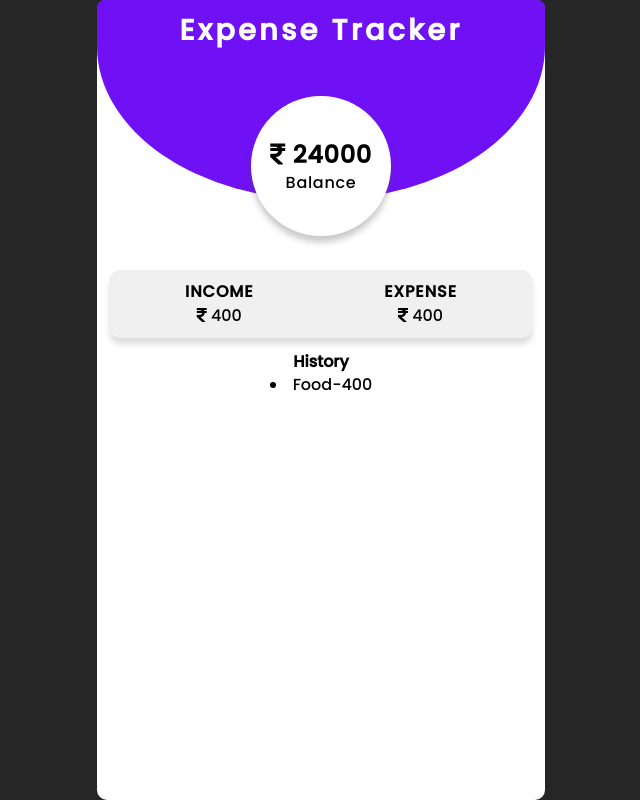
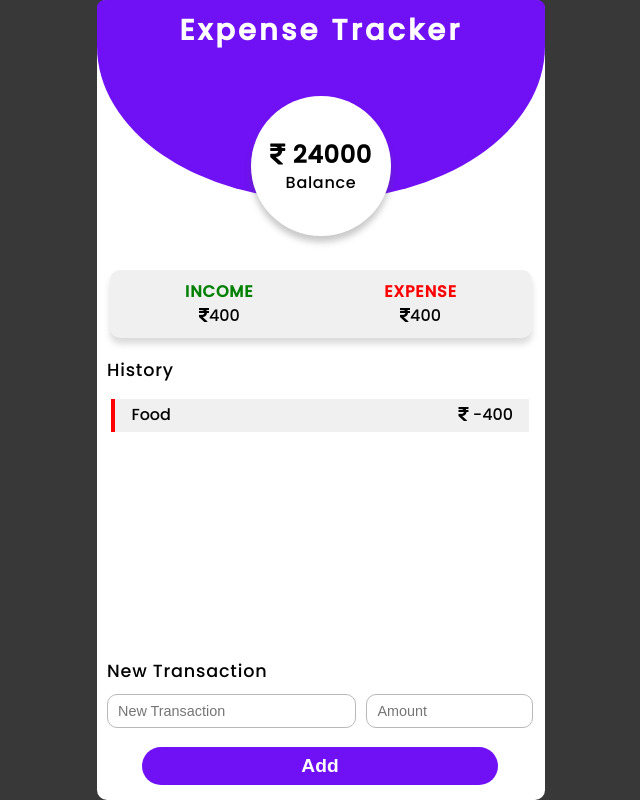
Before and after one commit to makdoom/expense-tracker, a React (Create React App) app: page / in a window 1280 px wide. Shown: the whole page, without its empty margins (319-959 px from the left). Built offline with nearby package versions, Linux system fonts and the light colour scheme.

Commit message:
UI Completed now working on logic(Context)

```diff
--- a/src/App.css
+++ b/src/App.css
@@ -9,7 +9,7 @@
 body {
   line-height: 1.4;
   font-family: "Poppins", sans-serif;
-  background: #262626;
+  background: #383838;
 }
 
 .app {
@@ -17,3 +17,24 @@ body {
   justify-content: center;
   align-items: center;
 }
+
+/* width */
+::-webkit-scrollbar {
+  width: 8px;
+}
+
+/* Track */
+::-webkit-scrollbar-track {
+  background: #f1f1f1;
+}
+
+/* Handle */
+::-webkit-scrollbar-thumb {
+  background: #bbbbbb;
+  border-radius: 7px;
+}
+
+/* Handle on hover */
+::-webkit-scrollbar-thumb:hover {
+  background: #747474;
+}
--- /dev/null
+++ b/src/components/AddTransaction.js
@@ -0,0 +1,18 @@
+import React from "react";
+
+const AddTransaction = () => {
+  return (
+    <div className="add__transaction">
+      <p>New Transaction</p>
+      <form className="form__control">
+        <div className="input">
+          <input className="text" type="text" placeholder="New Transaction" />
+          <input className="amount" type="numbers" placeholder="Amount" />
+        </div>
+        <button>Add</button>
+      </form>
+    </div>
+  );
+};
+
+export default AddTransaction;
--- a/src/components/History.js
+++ b/src/components/History.js
@@ -3,11 +3,15 @@ import React from "react";
 const History = () => {
   return (
     <div className="transaction__history">
-      <h4>History</h4>
-      <li className="transaction__item">
-        <span className="name">Food</span>
-        <span className="amount">-400</span>
-      </li>
+      <p>History</p>
+      <div className="transaction__lists">
+        <li className="transaction__item">
+          <span className="name">Food</span>
+          <span className="amount">
+            <i class="fas fa-rupee-sign"></i> -400
+          </span>
+        </li>
+      </div>
     </div>
   );
 };
--- a/src/components/IncomeExpense.js
+++ b/src/components/IncomeExpense.js
@@ -5,13 +5,17 @@ const IncomeExpense = () => {
     <div className="tracker__inc__exp">
       <div className="tracker__income">
         <h4>Income</h4>
-        <i class="fas fa-rupee-sign"></i>
-        <span> 400</span>
+        <span>
+          <i class="fas fa-rupee-sign"></i>
+          400
+        </span>
       </div>
       <div className="tracker__expense">
         <h4>Expense</h4>
-        <i class="fas fa-rupee-sign"></i>
-        <span> 400</span>
+        <span>
+          <i class="fas fa-rupee-sign"></i>
+          400
+        </span>
       </div>
     </div>
   );
--- a/src/components/Tracker.js
+++ b/src/components/Tracker.js
@@ -3,6 +3,7 @@ import "./css/Tracker.css";
 import Balance from "./Balance";
 import IncomeExpense from "./IncomeExpense";
 import History from "./History";
+import AddTransaction from "./AddTransaction";
 
 const Tracker = () => {
   return (
@@ -13,6 +14,7 @@ const Tracker = () => {
       <Balance />
       <IncomeExpense />
       <History />
+      <AddTransaction />
     </div>
   );
 };
--- a/src/components/css/Tracker.css
+++ b/src/components/css/Tracker.css
@@ -1,4 +1,5 @@
 .tracker {
+  position: relative;
   width: 35%;
   height: 100vh;
   text-align: center;
@@ -69,16 +70,111 @@
   line-height: 1.5;
 }
 
-.tracker__inc__exp .tracker__income h4,
-.tracker__expense h4 {
+.tracker__inc__exp .tracker__income h4 {
   letter-spacing: 0.9px;
   text-transform: uppercase;
+  color: green;
 }
 
+.tracker__inc__exp .tracker__expense h4 {
+  letter-spacing: 0.9px;
+  text-transform: uppercase;
+  color: red;
+}
+
+.transaction__history p {
+  text-align: left;
+  margin: 20px 0px 0px 10px;
+  letter-spacing: 0.8px;
+  font-size: 1.1rem;
+}
+
+.transaction__lists {
+  /* border: 1px solid #000; */
+  margin-top: 6px;
+  height: 155px;
+  overflow: auto;
+}
+
+.transaction__history .transaction__item {
+  display: flex;
+  border-left: 4px solid red;
+  justify-content: space-between;
+  align-items: center;
+  padding: 0.35rem 1rem;
+  margin: 0.6rem 1rem 0 0.9rem;
+  background: #f0f0f0;
+  cursor: pointer;
+  transition: 0.3s ease-in-out;
+}
+
+.transaction__history .transaction__item:hover {
+  text-decoration: line-through;
+}
+
+.add__transaction {
+  position: absolute;
+  bottom: 15px;
+  left: 0;
+}
+
+.add__transaction p {
+  text-align: left;
+  margin: 10px 0px 0px 10px;
+  letter-spacing: 0.8px;
+  font-size: 1.1rem;
+}
+
+.add__transaction .form__control .input {
+  display: flex;
+  justify-content: space-between;
+  align-items: center;
+  padding: 10px 10px 15px 10px;
+}
+
+.add__transaction .form__control .input input {
+  padding: 8px 10px;
+  font-size: 0.9rem;
+  border-radius: 10px;
+  border: 1px solid #b9b9b9;
+  outline: none;
+}
+.add__transaction .form__control .input .text {
+  width: 60%;
+  margin-right: 10px;
+}
+
+.add__transaction .form__control .input .amount {
+  width: 40%;
+}
+
+.form__control button {
+  padding: 8px 20px;
+  border: none;
+  outline: none;
+  width: 80%;
+  margin-top: 4px;
+  background: #7011f5;
+  font-size: 1.2rem;
+  border-radius: 30px;
+  color: white;
+  font-weight: bold;
+  cursor: pointer;
+  transition: 0.3s ease-in-out;
+}
+
+.form__control button:hover {
+  box-shadow: 5px 5px 5px rgba(0, 0, 0, 0.4);
+}
 /* ########### Media Query For Mobile ################# */
 @media only screen and (max-width: 700px) {
   .tracker {
     width: 100%;
     border-radius: 0;
   }
+
+  .tracker__bg::before {
+    border-top-left-radius: 0px;
+    border-top-right-radius: 0px;
+  }
 }
```
